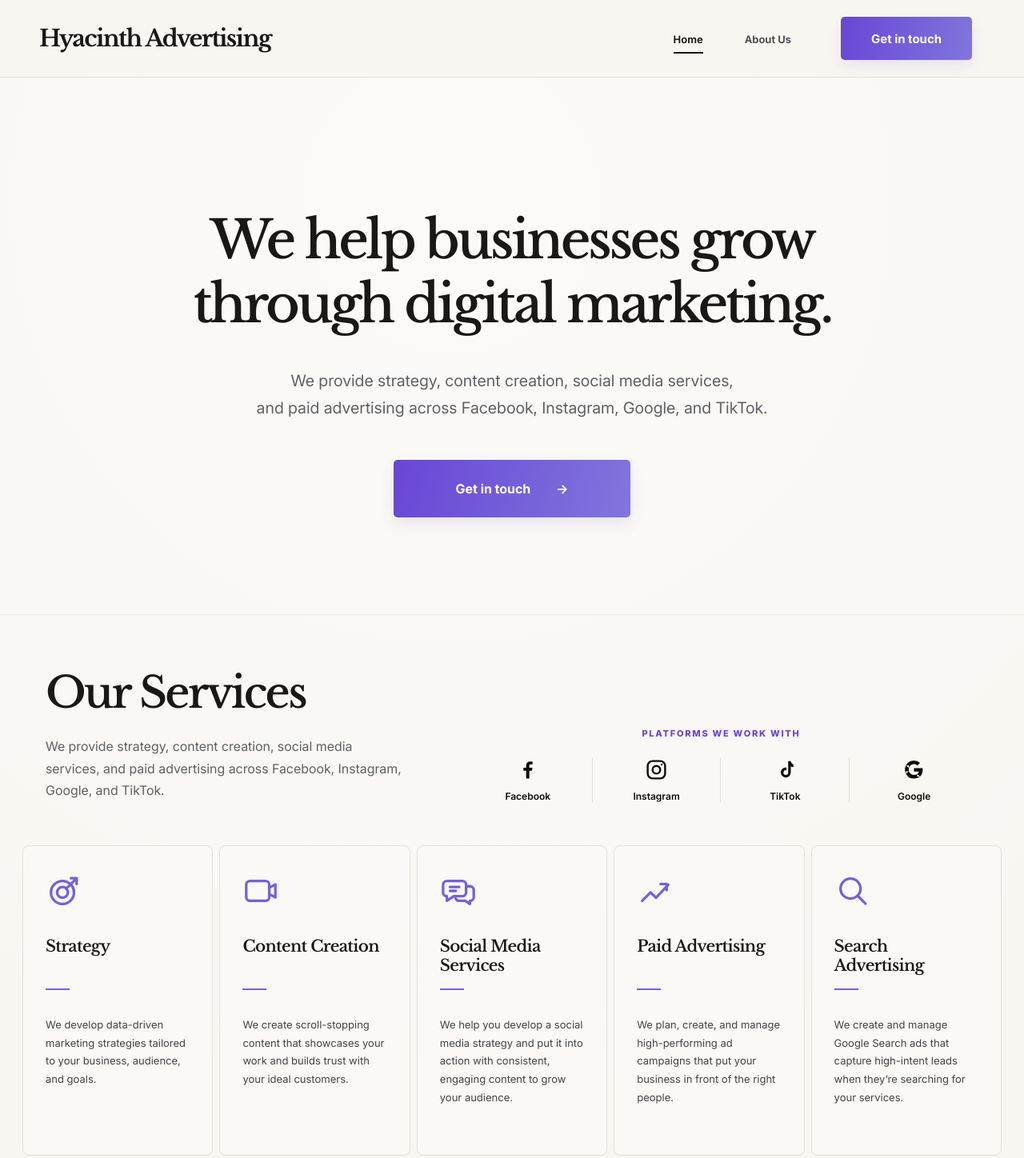
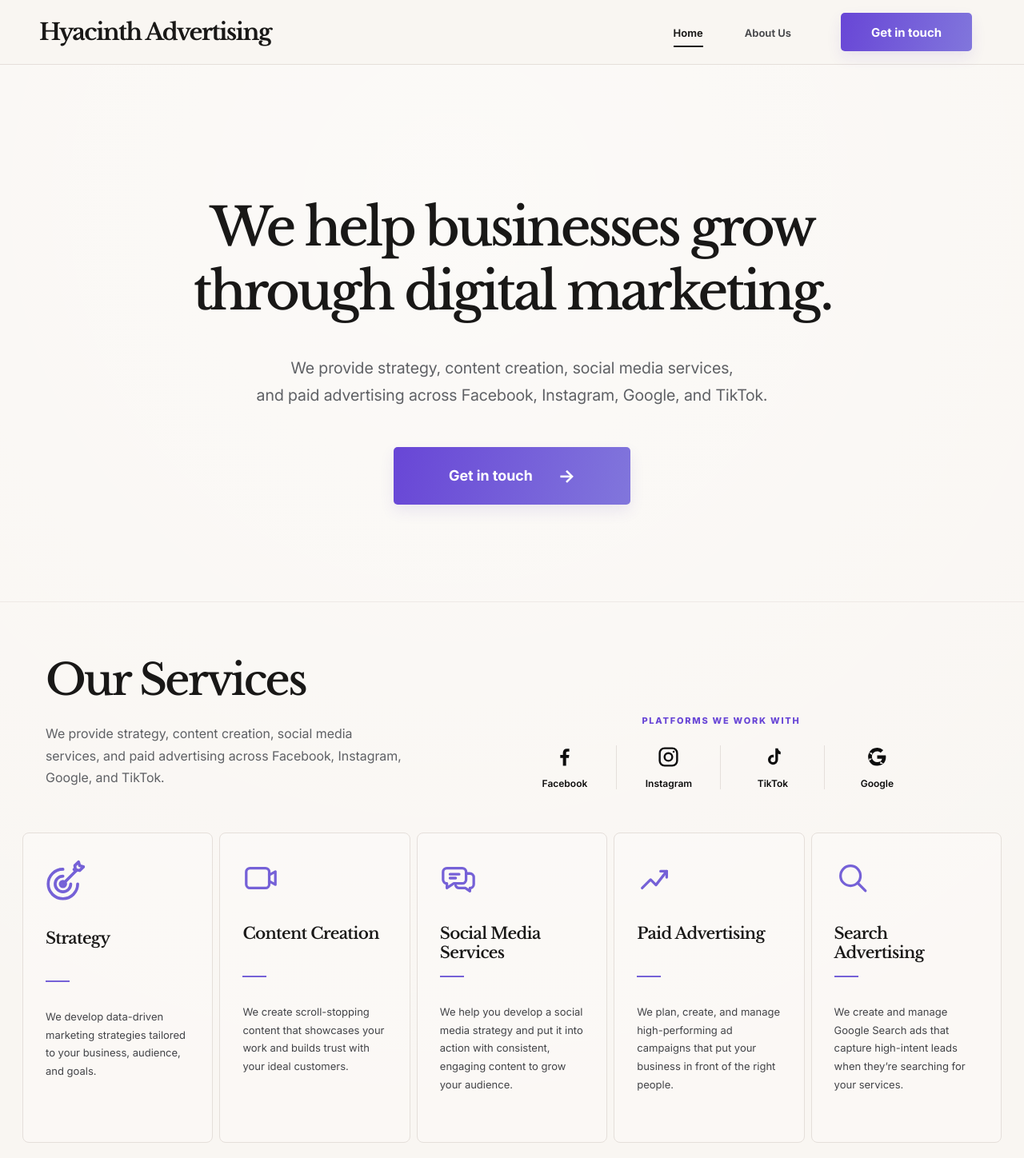
Before and after one commit to Hyacinth-Advertising/Landing, a Vue app: page / in a window 1280 px wide. Shown: the top 1448 px of the page at 80% size. Built offline with nearby package versions, Linux system fonts and the light colour scheme.

Commit message:
Fix icons

```diff
--- a/src/components/SiteIcon.vue
+++ b/src/components/SiteIcon.vue
@@ -10,7 +10,8 @@ defineProps({
 <template>
   <svg
     class="site-icon"
-    viewBox="0 0 24 24"
+    :class="`site-icon--${name}`"
+    :viewBox="name === 'hyacinth' ? '0 0 72 152' : name === 'puzzle' ? '-1.5 -1.5 27 27' : '0 0 24 24'"
     fill="none"
     stroke="currentColor"
     stroke-width="1.7"
@@ -20,9 +21,11 @@ defineProps({
     focusable="false"
   >
     <template v-if="name === 'target'">
-      <circle cx="11" cy="13" r="7.5" />
-      <circle cx="11" cy="13" r="3.5" />
-      <path d="m13.5 10.5 6.75-6.75M16.5 3.75h3.75V7.5" />
+      <path d="M10 5.5A8.5 8.5 0 1 0 18.5 14" />
+      <path d="M10 9.5A4.5 4.5 0 1 0 14.5 14" />
+      <circle cx="10" cy="14" r="1.55" />
+      <path d="m10 14 7.4-7.4" />
+      <path d="m17.4 6.6-.55-3.2L19 1.25l.65 2.2 2.2.65-2.15 2.15-3.3-.65Z" />
     </template>
 
     <template v-else-if="name === 'video'">
@@ -36,7 +39,7 @@ defineProps({
     </template>
 
     <template v-else-if="name === 'trend'">
-      <path d="M3.5 18.5 9 13l3.5 3.5L20.5 8" />
+      <path d="M3.5 18.5 9 13l3.5 3.5 7-9" />
       <path d="M15.5 7.5h4v4" />
     </template>
 
@@ -87,9 +90,24 @@ defineProps({
     </template>
 
     <template v-else-if="name === 'hyacinth'">
-      <path d="M12 21V8.5M12 16.5c-3.6 0-5.5-1.6-6.25-4.3 3.4-.2 5.2 1.2 6.25 3.4M12 18.4c2.95 0 4.8-1.25 5.75-3.65-2.9-.25-4.85.85-5.75 2.8" />
-      <path d="M12 3.25c1.5 0 2.5.85 2.5 2.05S13.5 7.4 12 8c-1.5-.6-2.5-1.5-2.5-2.7S10.5 3.25 12 3.25Z" />
-      <path d="M8.75 5.5c-1.3-.55-2.55-.2-2.95.8-.4 1 .25 2.05 1.55 2.8 1.4-.1 2.45-.6 2.85-1.6.4-1-.15-1.55-1.45-2ZM15.25 5.5c1.3-.55 2.55-.2 2.95.8.4 1-.25 2.05-1.55 2.8-1.4-.1-2.45-.6-2.85-1.6-.4-1 .15-1.55 1.45-2ZM9 9c-1.2-.1-2.2.45-2.35 1.35-.15.9.55 1.75 1.8 2.2 1.2-.35 1.95-1.05 2.1-1.9C10.7 9.8 10.2 9.1 9 9ZM15 9c1.2-.1 2.2.45 2.35 1.35.15.9-.55 1.75-1.8 2.2-1.2-.35-1.95-1.05-2.1-1.9C13.3 9.8 13.8 9.1 15 9Z" />
+      <g stroke-width="3.4">
+        <path d="M36 76v75M36 151C16 143 2 116 2 83c20 10 32 42 34 68ZM36 151c20-8 34-35 34-68-20 10-32 42-34 68Z" />
+        <ellipse cx="36" cy="8" rx="6.5" ry="7.5" />
+        <ellipse cx="27.5" cy="18.5" rx="7" ry="8" />
+        <ellipse cx="44.5" cy="18.5" rx="7" ry="8" />
+        <ellipse cx="20" cy="31" rx="7.5" ry="8.5" />
+        <ellipse cx="34.5" cy="31" rx="7" ry="8.5" />
+        <ellipse cx="50.5" cy="31" rx="7.5" ry="8.5" />
+        <ellipse cx="18.5" cy="43.5" rx="7.5" ry="8.5" />
+        <ellipse cx="31" cy="43.5" rx="6.5" ry="8.5" />
+        <ellipse cx="43.5" cy="43.5" rx="6.5" ry="8.5" />
+        <ellipse cx="54" cy="43.5" rx="7.5" ry="8.5" />
+        <ellipse cx="20" cy="56" rx="8" ry="8.5" />
+        <ellipse cx="35" cy="56" rx="7" ry="8.5" />
+        <ellipse cx="51" cy="56" rx="8" ry="8.5" />
+        <ellipse cx="27" cy="69" rx="7.5" ry="8.5" />
+        <ellipse cx="45" cy="69" rx="7.5" ry="8.5" />
+      </g>
     </template>
 
     <template v-else-if="name === 'lock'">
--- a/src/style.css
+++ b/src/style.css
@@ -108,7 +108,7 @@ h3,
 
 .header-inner {
   width: min(calc(100% - 98px), 1268px);
-  height: 96px;
+  height: 80px;
   display: grid;
   grid-template-columns: 1fr auto auto;
   align-items: center;
@@ -134,7 +134,7 @@ h3,
 
 .desktop-nav a {
   position: relative;
-  padding-block: 38px 36px;
+  padding-block: 30px 28px;
   color: #48494c;
   font-size: 13px;
   font-weight: 650;
@@ -143,7 +143,7 @@ h3,
 .desktop-nav a::after {
   position: absolute;
   right: 0;
-  bottom: 26px;
+  bottom: 18px;
   left: 0;
   height: 2px;
   background: var(--text);
@@ -196,7 +196,7 @@ h3,
 
 .contact-button--header {
   min-width: 164px;
-  min-height: 54px;
+  min-height: 48px;
   justify-self: end;
   padding-inline: 26px;
 }
@@ -211,7 +211,7 @@ h3,
   display: grid;
   place-items: center;
   border-bottom: 1px solid color-mix(in srgb, var(--border) 55%, transparent);
-  scroll-margin-top: 96px;
+  scroll-margin-top: 80px;
 }
 
 .hero-content {
@@ -242,7 +242,13 @@ h3,
   min-width: 296px;
   min-height: 72px;
   padding-inline: 40px;
-  font-size: 16px;
+  font-size: 18px;
+}
+
+.contact-button--hero > span:last-child,
+.contact-button--final > span:last-child {
+  font-size: 1.25em;
+  line-height: 0.8;
 }
 
 .services-section {
@@ -293,8 +299,10 @@ h3,
 }
 
 .platform-list {
+  width: min(100%, 520px);
   display: grid;
   grid-template-columns: repeat(4, 1fr);
+  margin-inline: auto;
 }
 
 .platform-item {
@@ -335,6 +343,10 @@ h3,
   margin-bottom: 34px;
   color: var(--accent);
   font-size: 46px;
+}
+
+.service-icon.site-icon--target {
+  font-size: 52px;
 }
 
 .service-card h3 {
@@ -525,7 +537,7 @@ h3,
 
 .why-section {
   padding-block: 104px 16px;
-  scroll-margin-top: 92px;
+  scroll-margin-top: 80px;
 }
 
 .why-grid {
@@ -630,6 +642,11 @@ h3,
   font-size: 76px;
 }
 
+.growth-icon .site-icon {
+  width: 64px;
+  height: 136px;
+}
+
 .growth-callout > div:last-child {
   padding-left: 52px;
 }
@@ -676,7 +693,7 @@ h3,
   width: min(100%, 497px);
   min-height: 78px;
   padding-inline: 58px;
-  font-size: 19px;
+  font-size: 20px;
 }
 
 .secure-note {
@@ -715,7 +732,7 @@ h3,
 }
 
 .legal-page {
-  min-height: calc(100vh - 96px);
+  min-height: calc(100vh - 80px);
   padding-block: 90px 120px;
 }
 
@@ -799,6 +816,10 @@ h3,
     text-align: left;
   }
 
+  .platform-list {
+    margin-inline: 0;
+  }
+
   .services-grid {
     grid-template-columns: repeat(2, minmax(0, 1fr));
     gap: 12px;
@@ -864,7 +885,7 @@ h3,
 
 @media (max-width: 820px) {
   .header-inner {
-    height: 76px;
+    height: 68px;
     grid-template-columns: 1fr auto;
     gap: 18px;
   }
@@ -875,8 +896,8 @@ h3,
   }
 
   .menu-button {
-    width: 46px;
-    height: 46px;
+    width: 42px;
+    height: 42px;
     display: grid;
     place-content: center;
     gap: 5px;
@@ -914,7 +935,7 @@ h3,
 
   .hero-section,
   .why-section {
-    scroll-margin-top: 76px;
+    scroll-margin-top: 68px;
   }
 
   .hero-section {
@@ -1151,11 +1172,16 @@ h3,
 
   .growth-icon {
     width: 72px;
-    height: 72px;
+    height: 116px;
     align-self: auto;
     justify-self: start;
     border-right: 0;
     font-size: 66px;
+  }
+
+  .growth-icon .site-icon {
+    width: 52px;
+    height: 110px;
   }
 
   .growth-callout > div:last-child {
@@ -1182,7 +1208,7 @@ h3,
   .contact-button--final {
     min-height: 60px;
     padding-inline: 36px;
-    font-size: 16px;
+    font-size: 18px;
   }
 
   .secure-note {
```
Also changed, not shown: 5 other files (tests, documents, lock files or other folders).
